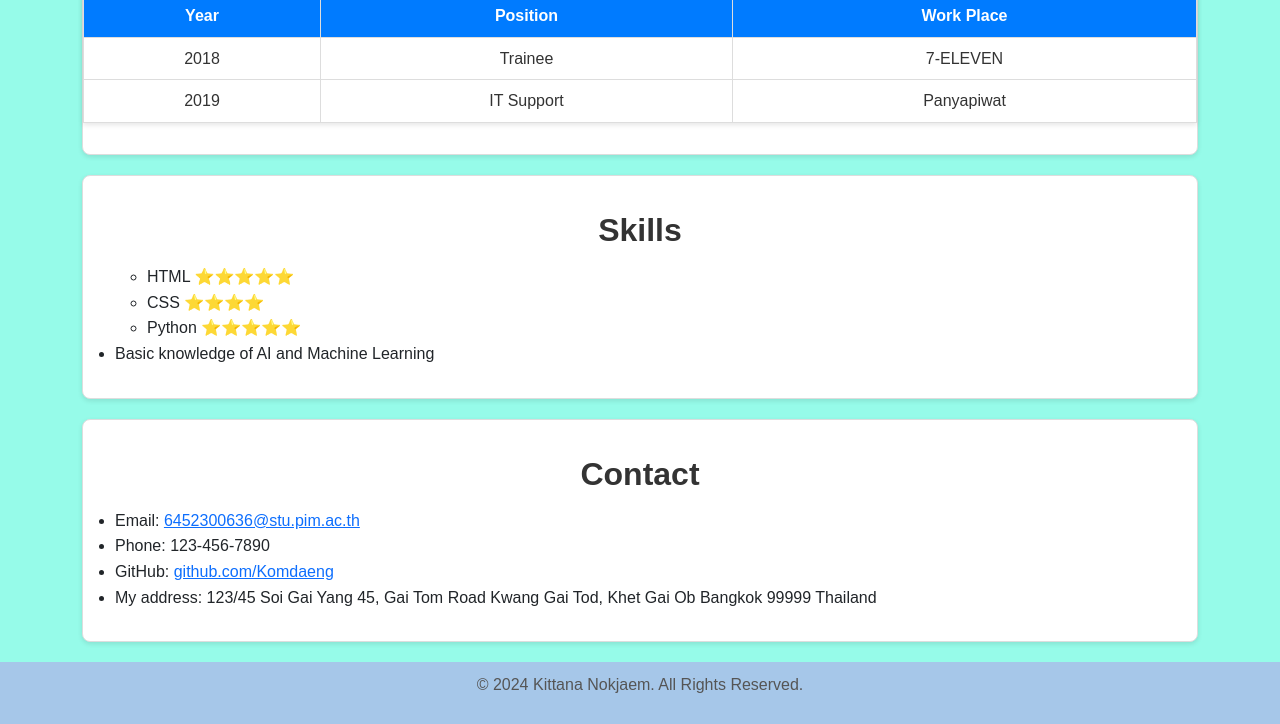
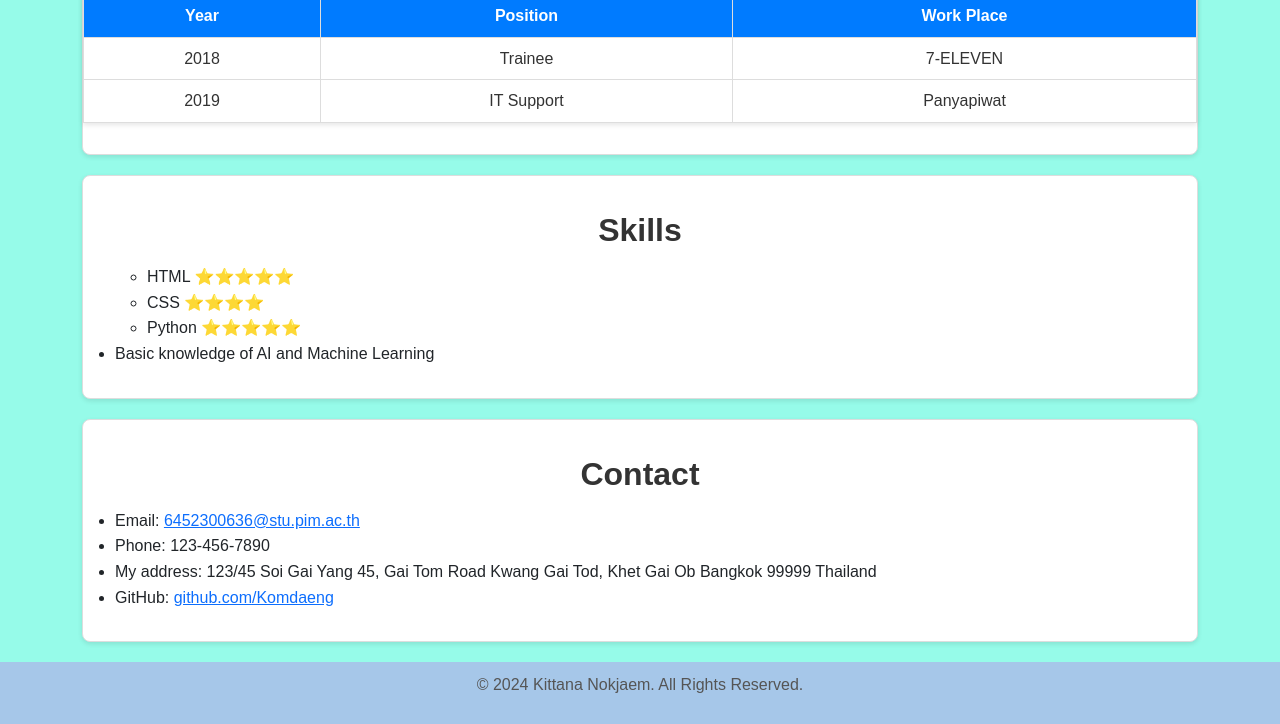
Before and after one commit to Komdaeng/-My-Resume, a plain HTML site: page index.html in a window 1280 px wide. Shown: the part 715-1439 px from the top of the page. Drawn offline with nearby package versions, Linux system fonts and the light colour scheme.

Commit message:
Add files via upload

```diff
--- a/index.html
+++ b/index.html
@@ -98,9 +98,9 @@
             <ul>
                 <li>Email: <a href="mailto:6452300636@stu.pim.ac.th">6452300636@stu.pim.ac.th</a></li>
                 <li>Phone: 123-456-7890</li>
-                <li>GitHub: <a href="https://github.com/Komdaeng" target="_blank">github.com/Komdaeng</a></li>
                 <li>My address: 123/45 Soi Gai Yang 45, Gai Tom Road Kwang Gai Tod, Khet Gai Ob Bangkok 99999 Thailand</li>
-
+                <li>GitHub: <a href="https://github.com/Komdaeng" target="_blank">github.com/Komdaeng</a>
+                </li>
             </ul>
         </section>
     </div>
```
